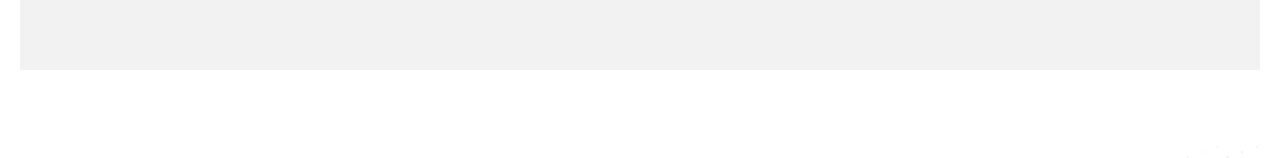
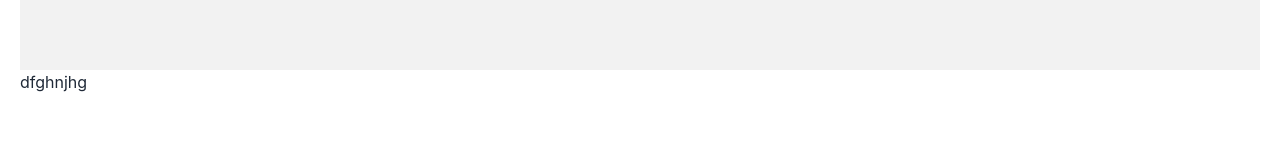
Before and after one commit to tawfiqealahi/doctor-portal-client, a React (Create React App) app: page /appointment in a window 1280 px wide. Shown: the part 794-952 px from the top of the page. Built offline with nearby package versions, Linux system fonts and the light colour scheme.

Commit message:
create available appointmrents

```diff
--- a/src/page/Appointment/Appointment.js
+++ b/src/page/Appointment/Appointment.js
@@ -1,11 +1,13 @@
 import React from 'react';
 import Footer from '../Footer/Footer';
 import AppointmentBanner from './AppointmentBanner';
+import AvailableAppointments from './AvailableAppointments';
 
 const Appointment = () => {
     return (
         <div>
             <AppointmentBanner></AppointmentBanner>
+            <AvailableAppointments></AvailableAppointments>
             <Footer></Footer>
         </div>
     );
--- /dev/null
+++ b/src/page/Appointment/AvailableAppointments.js
@@ -0,0 +1,11 @@
+import React from 'react';
+
+const AvailableAppointments = () => {
+    return (
+        <div>
+            dfghnjhg
+        </div>
+    );
+};
+
+export default AvailableAppointments;
```
